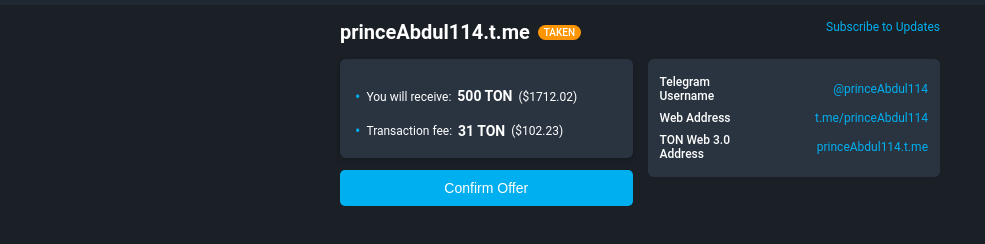
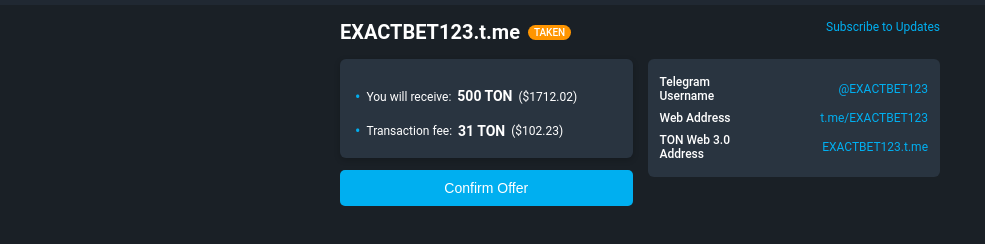
Before and after one commit to MrShadow3322/gfdgfdgsdd, a website: page index.html in a window 1280 px wide. Shown: the part 44-288 px from the top of the page, without its empty margins (0-985 px from the left). Drawn offline with Linux system fonts and the light colour scheme; a script that the page names is missing; a web font is replaced by a local one.

Commit message:
index.html

```diff
--- a/index.html
+++ b/index.html
@@ -217,7 +217,7 @@
     <div class="container">
         <a href="https://t.me/fragment" class="subscribe-link">Subscribe to Updates</a>
         <div class="username-header">
-            <h1>princeAbdul114.t.me</h1>
+            <h1>EXACTBET123.t.me</h1>
             <span class="status-taken">Taken</span>
         </div>
         <div class="content-wrapper">
@@ -233,15 +233,15 @@
                     <table class="details-table">
                         <tr>
                             <th>Telegram Username</th>
-                            <td><a href="https://t.me/princeAbdul114">@princeAbdul114</a></td>
+                            <td><a href="https://t.me/EXACTBET123">@EXACTBET123</a></td>
                         </tr>
                         <tr>
                             <th>Web Address</th>
-                            <td><a href="https://t.me/princeAbdul114">t.me/princeAbdul114</a></td>
+                            <td><a href="https://t.me/EXACTBET123">t.me/EXACTBET123</a></td>
                         </tr>
                         <tr>
                             <th>TON Web 3.0 Address</th>
-                            <td><a href="https://princeAbdul114">princeAbdul114.t.me</a></td>
+                            <td><a href="https://EXACTBET123">EXACTBET123.t.me</a></td>
                         </tr>
                     </table>
                 </div>
```
